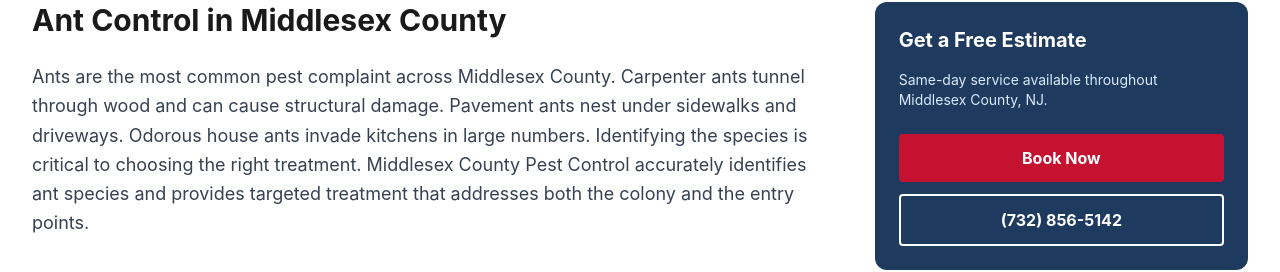
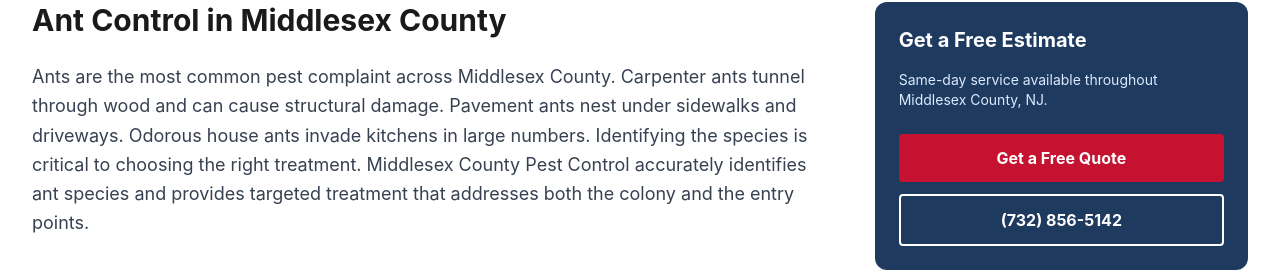
Before and after one commit to jeremyecker/middlesexcountypestcontrol, a Next.js app: page /services/ants in a window 1280 px wide. Shown: the part 414-686 px from the top of the page. Built offline with nearby package versions, Linux system fonts and the light colour scheme; no server answers.

Commit message:
fix: Ahrefs audit — orphan internal links, OG tags, meta desc length

```diff
--- a/app/get-a-quote/ant-control/page.tsx
+++ b/app/get-a-quote/ant-control/page.tsx
@@ -1,4 +1,5 @@
 import type { Metadata } from 'next';
+import { OG_IMAGE } from '@/lib/og';
 import QuoteForm from '@/components/QuoteForm';
 import Link from 'next/link';
 import { PHONE, PHONE_RAW, DOMAIN } from '@/lib/data';
@@ -12,6 +13,7 @@
     title: "Free Ant Control Quote | Middlesex County, NJ",
     description: "Licensed ant exterminators serving Middlesex County. Free same-day quote for carpenter ants, pavement ants, odorous house ants & more.",
     url: `${DOMAIN}/get-a-quote/ant-control`,
+    images: [{ url: OG_IMAGE, width: 1200, height: 630, alt: 'Middlesex County pest control' }],
   },
 };
 
--- a/app/get-a-quote/bed-bug-treatment/page.tsx
+++ b/app/get-a-quote/bed-bug-treatment/page.tsx
@@ -1,4 +1,5 @@
 import type { Metadata } from 'next';
+import { OG_IMAGE } from '@/lib/og';
 import QuoteForm from '@/components/QuoteForm';
 import Link from 'next/link';
 import { PHONE, PHONE_RAW, DOMAIN } from '@/lib/data';
@@ -12,6 +13,7 @@
     title: "Free Bed Bug Treatment Quote | Middlesex County, NJ",
     description: "Licensed bed bug exterminators in Middlesex County. Heat treatment & chemical options. Free inspection quote — same-day service available.",
     url: `${DOMAIN}/get-a-quote/bed-bug-treatment`,
+    images: [{ url: OG_IMAGE, width: 1200, height: 630, alt: 'Middlesex County pest control' }],
   },
 };
 
--- a/app/get-a-quote/cockroach-treatment/page.tsx
+++ b/app/get-a-quote/cockroach-treatment/page.tsx
@@ -1,4 +1,5 @@
 import type { Metadata } from 'next';
+import { OG_IMAGE } from '@/lib/og';
 import QuoteForm from '@/components/QuoteForm';
 import Link from 'next/link';
 import { PHONE, PHONE_RAW, DOMAIN } from '@/lib/data';
@@ -12,6 +13,7 @@
     title: "Free Cockroach Treatment Quote | Middlesex County, NJ",
     description: "Licensed cockroach exterminators in Middlesex County, NJ. Same-day service for German roaches, American cockroaches & more. Free quote.",
     url: `${DOMAIN}/get-a-quote/cockroach-treatment`,
+    images: [{ url: OG_IMAGE, width: 1200, height: 630, alt: 'Middlesex County pest control' }],
   },
 };
 
--- a/app/get-a-quote/mosquito-treatment/page.tsx
+++ b/app/get-a-quote/mosquito-treatment/page.tsx
@@ -1,4 +1,5 @@
 import type { Metadata } from 'next';
+import { OG_IMAGE } from '@/lib/og';
 import QuoteForm from '@/components/QuoteForm';
 import Link from 'next/link';
 import { PHONE, PHONE_RAW, DOMAIN } from '@/lib/data';
@@ -12,6 +13,7 @@
     title: "Free Mosquito Treatment Quote | Middlesex County, NJ",
     description: "Licensed mosquito control in Middlesex County, NJ. Seasonal yard treatments from $125–$150/visit. Free quote — same-day service available.",
     url: `${DOMAIN}/get-a-quote/mosquito-treatment`,
+    images: [{ url: OG_IMAGE, width: 1200, height: 630, alt: 'Middlesex County pest control' }],
   },
 };
 
--- a/app/get-a-quote/rodent-control/page.tsx
+++ b/app/get-a-quote/rodent-control/page.tsx
@@ -1,4 +1,5 @@
 import type { Metadata } from 'next';
+import { OG_IMAGE } from '@/lib/og';
 import QuoteForm from '@/components/QuoteForm';
 import Link from 'next/link';
 import { PHONE, PHONE_RAW, DOMAIN } from '@/lib/data';
@@ -12,6 +13,7 @@
     title: "Free Rodent Control Quote | Middlesex County, NJ",
     description: "Licensed rodent exterminators in Middlesex County, NJ. Mice & rat removal plus exclusion work. Free quote — same-day service available.",
     url: `${DOMAIN}/get-a-quote/rodent-control`,
+    images: [{ url: OG_IMAGE, width: 1200, height: 630, alt: 'Middlesex County pest control' }],
   },
 };
 
--- a/app/get-a-quote/termite-treatment/page.tsx
+++ b/app/get-a-quote/termite-treatment/page.tsx
@@ -1,4 +1,5 @@
 import type { Metadata } from 'next';
+import { OG_IMAGE } from '@/lib/og';
 import QuoteForm from '@/components/QuoteForm';
 import Link from 'next/link';
 import { PHONE, PHONE_RAW, DOMAIN } from '@/lib/data';
@@ -12,6 +13,7 @@
     title: "Free Termite Treatment Quote | Middlesex County, NJ",
     description: "Licensed termite exterminators in Middlesex County, NJ. Liquid barrier & bait station options. Free inspection — same-day service available.",
     url: `${DOMAIN}/get-a-quote/termite-treatment`,
+    images: [{ url: OG_IMAGE, width: 1200, height: 630, alt: 'Middlesex County pest control' }],
   },
 };
 
--- a/app/get-a-quote/wasp-removal/page.tsx
+++ b/app/get-a-quote/wasp-removal/page.tsx
@@ -1,4 +1,5 @@
 import type { Metadata } from 'next';
+import { OG_IMAGE } from '@/lib/og';
 import QuoteForm from '@/components/QuoteForm';
 import Link from 'next/link';
 import { PHONE, PHONE_RAW, DOMAIN } from '@/lib/data';
@@ -12,6 +13,7 @@
     title: "Free Wasp & Hornet Removal Quote | Middlesex County, NJ",
     description: "Licensed wasp & hornet exterminators in Middlesex County, NJ. Safe nest removal — same-day service available. Free quote.",
     url: `${DOMAIN}/get-a-quote/wasp-removal`,
+    images: [{ url: OG_IMAGE, width: 1200, height: 630, alt: 'Middlesex County pest control' }],
   },
 };
 
--- a/app/layout.tsx
+++ b/app/layout.tsx
@@ -19,6 +19,7 @@
   openGraph: {
     type: 'website',
     locale: 'en_US',
+    url: DOMAIN,
     siteName: SITE_NAME,
     images: [
       {
@@ -45,8 +46,7 @@
       <head>
         {/* Ahrefs Web Analytics */}
         <script src="https://analytics.ahrefs.com/analytics.js" data-key="FvYZ6FQ4LxaynlOqRZyiJw" async />
-          <meta property="og:image" content="/images/og-default.jpg" />
-  </head>
+      </head>
       <body>
         {/* GA4 */}
         <Script
--- a/app/services/[slug]/[town]/page.tsx
+++ b/app/services/[slug]/[town]/page.tsx
@@ -5,6 +5,17 @@
 import { CheckCircle, ArrowRight } from 'lucide-react';
 import { PHONE, PHONE_RAW, SITE_NAME, DOMAIN, services, towns } from '@/lib/data';
 import PhoneLink from '@/components/PhoneLink';
+
+// Maps service slug → get-a-quote slug for internal linking
+const SERVICE_TO_QUOTE_SLUG: Record<string, string> = {
+  'bed-bugs': 'bed-bug-treatment',
+  'rodents': 'rodent-control',
+  'cockroaches': 'cockroach-exterminator',
+  'ants': 'ant-exterminator',
+  'termites': 'termite-treatment',
+  'mosquitoes': 'mosquito-treatment',
+  'wasps': 'wasp-hornet-removal',
+};
 
 export async function generateStaticParams() {
   const params: { slug: string; town: string }[] = [];
@@ -26,8 +37,8 @@
   if (!service || !town) return {};
   const title = `${service.title} in ${town.name}, NJ`;
   const description = params.slug === 'ticks'
-    ? `Professional tick control in ${town.name}, NJ. Yard spray programs reduce tick populations 80–90%. Protect your family from Lyme disease. Call ${PHONE}.`
-    : `Professional ${service.title.toLowerCase()} in ${town.name}, NJ. Licensed & insured, same-day service. Call ${PHONE}.`;
+    ? `Professional tick control in ${town.name}, NJ. Yard programs reduce tick populations 80–90%. Protect your family from Lyme disease. Call ${PHONE}.`
+    : `Professional ${service.title.toLowerCase()} in ${town.name}, Middlesex County NJ. Licensed & insured — same-day service available. Call ${PHONE}.`;
   return {
     title,
     description,
@@ -233,10 +244,10 @@
                 <p className="text-blue-200 text-sm mb-1">{town.name}, NJ</p>
                 <p className="text-gray-300 text-sm mb-5">Same-day service available throughout Middlesex County.</p>
                 <Link
-                  href="/contact"
+                  href={SERVICE_TO_QUOTE_SLUG[params.slug] ? `/get-a-quote/${SERVICE_TO_QUOTE_SLUG[params.slug]}/${params.town}` : '/contact'}
                   className="block bg-primary text-white text-center px-6 py-3 rounded font-bold hover:bg-ctahover transition-colors mb-3"
                 >
-                  Book Now
+                  Get a Free Quote
                 </Link>
                 <a
                   href={`tel:${PHONE_RAW}`}
@@ -273,8 +284,11 @@
             Contact Middlesex County Pest Control for fast, professional service throughout {town.name} and all of Middlesex County.
           </p>
           <div className="flex flex-col sm:flex-row gap-4 justify-center">
-            <Link href="/contact" className="bg-primary text-white px-8 py-4 rounded font-bold hover:bg-ctahover transition-colors">
-              Book Now
+            <Link
+              href={SERVICE_TO_QUOTE_SLUG[params.slug] ? `/get-a-quote/${SERVICE_TO_QUOTE_SLUG[params.slug]}/${params.town}` : '/contact'}
+              className="bg-primary text-white px-8 py-4 rounded font-bold hover:bg-ctahover transition-colors"
+            >
+              Get a Free Quote
             </Link>
             <a href={`tel:${PHONE_RAW}`} className="border-2 border-white text-white px-8 py-4 rounded font-bold hover:bg-navyhover transition-colors">
               {PHONE}
--- a/app/services/[slug]/page.tsx
+++ b/app/services/[slug]/page.tsx
@@ -4,6 +4,17 @@
 import Link from 'next/link';
 import { CheckCircle, ArrowRight } from 'lucide-react';
 import { services, towns, PHONE, PHONE_RAW, SITE_NAME, DOMAIN } from '@/lib/data';
+
+// Maps service slug → get-a-quote slug for internal linking
+const SERVICE_TO_QUOTE_SLUG: Record<string, string> = {
+  'bed-bugs': 'bed-bug-treatment',
+  'rodents': 'rodent-control',
+  'cockroaches': 'cockroach-exterminator',
+  'ants': 'ant-exterminator',
+  'termites': 'termite-treatment',
+  'mosquitoes': 'mosquito-treatment',
+  'wasps': 'wasp-hornet-removal',
+};
 
 const serviceDetails: Record<string, {
   heroDesc: string;
@@ -43,7 +54,7 @@
     process: ['Full inspection including appliance undersides, cabinet interiors, and plumbing areas', 'Species identification (German, American, or Oriental)', 'Professional gel bait application and insect growth regulator (IGR)', 'Crack and crevice treatment', 'Follow-up service to confirm elimination'],
     faqs: [
       { q: 'Why do I keep getting cockroaches even after treating?', a: 'Re-infestation is common in multi-family buildings without treating the source. Professional programs address harborage points and include IGR to break the breeding cycle.' },
-      { q: 'Are German cockroaches different from American cockroaches?', a: 'Yes. German cockroaches are small (about 1/2") and primarily infest kitchens. American cockroaches are larger (up to 2") and prefer basements and sewers.' },
+      { q: 'Are German cockroaches different from American cockroaches?', a: 'Yes. German cockroaches are small (about 1/2\") and primarily infest kitchens. American cockroaches are larger (up to 2\") and prefer basements and sewers.' },
       { q: 'How quickly does cockroach treatment work?', a: 'Gel bait typically shows results within 1–2 weeks. A follow-up service is usually recommended 2–4 weeks later.' },
     ],
   },
@@ -268,8 +279,11 @@
               <div className="bg-navy rounded-xl p-6 text-white sticky top-24">
                 <h3 className="text-xl font-bold mb-4">Get a Free Estimate</h3>
                 <p className="text-blue-100 text-sm mb-6">Same-day service available throughout Middlesex County, NJ.</p>
-                <Link href="/contact" className="block bg-primary text-white text-center px-6 py-3 rounded font-bold hover:bg-ctahover transition-colors mb-3">
-                  Book Now
+                <Link
+                  href={SERVICE_TO_QUOTE_SLUG[service.slug] ? `/get-a-quote/${SERVICE_TO_QUOTE_SLUG[service.slug]}` : '/contact'}
+                  className="block bg-primary text-white text-center px-6 py-3 rounded font-bold hover:bg-ctahover transition-colors mb-3"
+                >
+                  Get a Free Quote
                 </Link>
                 <a href={`tel:${PHONE_RAW}`} className="block border-2 border-white text-white text-center px-6 py-3 rounded font-bold hover:bg-navyhover transition-colors">
                   {PHONE}
```
Also changed, not shown: app/get-a-quote/page.tsx (+37 -3 lines).
